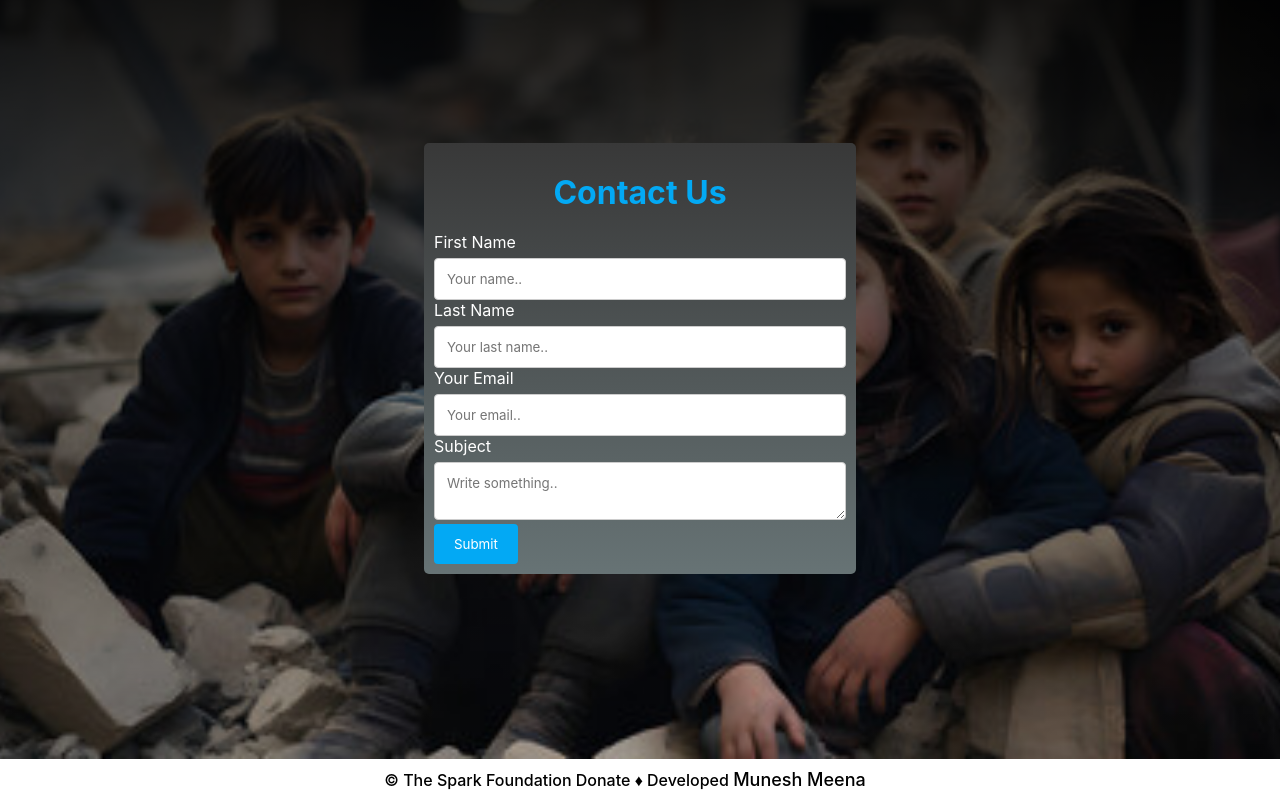
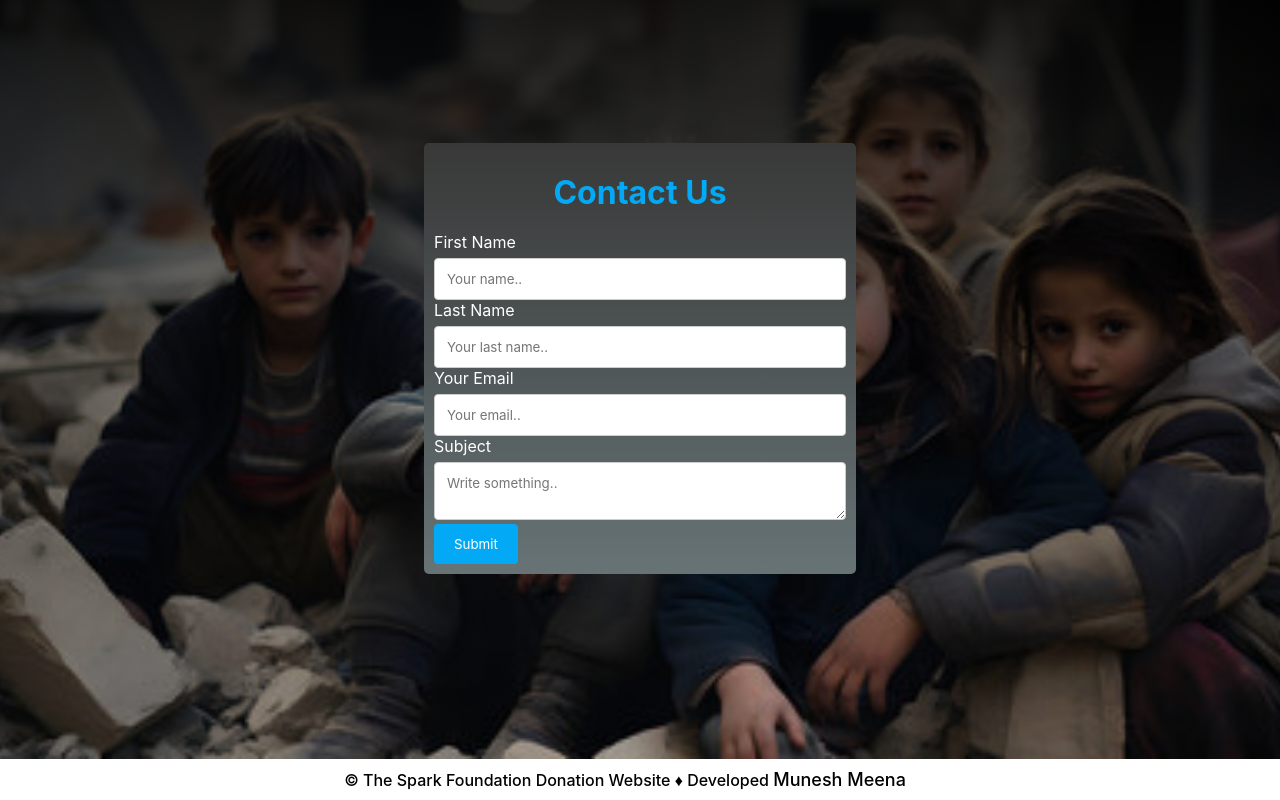
Before and after one commit to Codecreatermunesh/The-Sparks-Foundation-Payment-Gateway-Intern-Project, a plain HTML site: page index.html in a window 1280 px wide. Shown: the part 2563-3363 px from the top of the page. Drawn offline with Linux system fonts and the light colour scheme.

Commit message:
Update index.html

```diff
--- a/index.html
+++ b/index.html
@@ -479,7 +479,7 @@
 
 
     <footer>
-        <p>&copy; The Spark Foundation Donate &diams; Developed <a href="#">Munesh Meena</a></p>
+        <p>&copy; The Spark Foundation Donation Website &diams; Developed <a href="#">Munesh Meena</a></p>
     </footer>
 
     <script>
```
